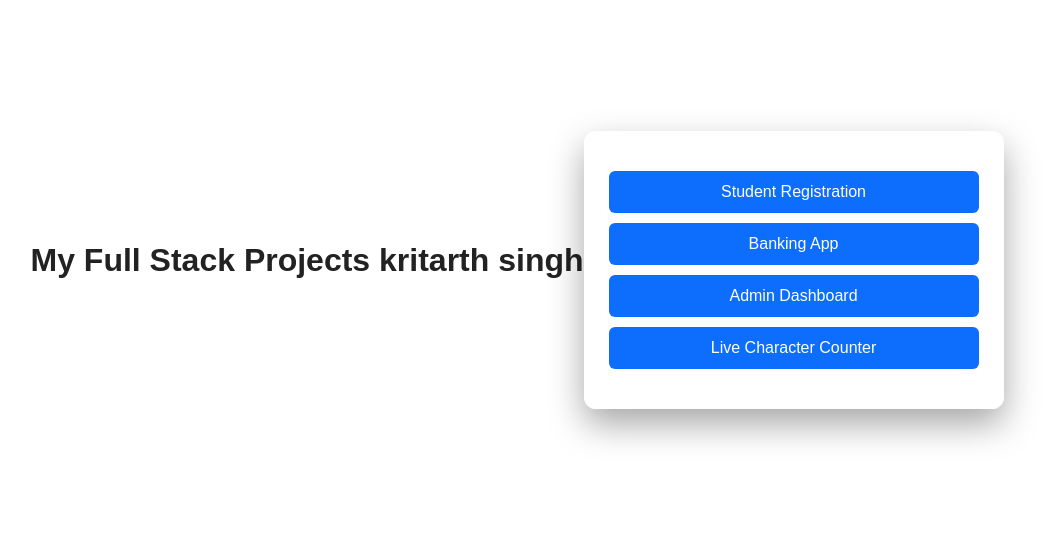
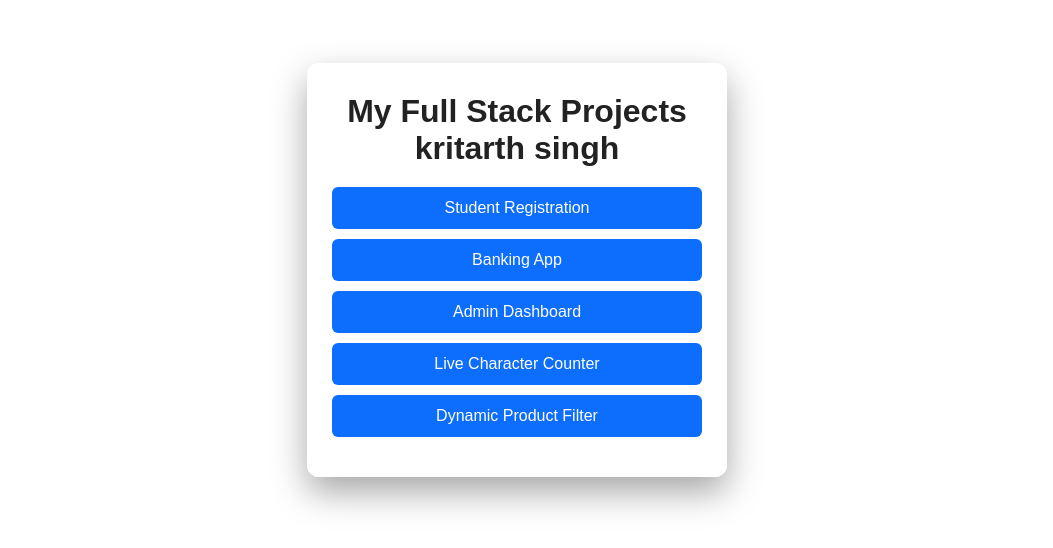
Before and after one commit to kritarthsingh07/Projects, a plain HTML site: page index.html in a window 1280 px wide. Shown: the part 130-678 px from the top of the page, without its empty margins (123-1176 px from the left). Drawn offline with Linux system fonts and the light colour scheme.

Commit message:
Update index.html

```diff
--- a/index.html
+++ b/index.html
@@ -6,14 +6,15 @@
     <link rel="stylesheet" href="style.css">
 </head>
 <body>
-
+<div class="container">
 <h1>My Full Stack Projects kritarth singh</h1>
 
-<div class="container">
+
     <a href="1.1 Student Registration Form/index.html" class="btn">Student Registration</a>
     <a href="1.2 banking app interface/index.html" class="btn">Banking App</a>
     <a href="1.3 Admin Dashboard/index.html" class="btn">Admin Dashboard</a>
     <a href="2.1 live character counter/index.html" class="btn">Live Character Counter</a>
+    <a href="2.2 Dynamic Product Filter/index.html" class="btn">Dynamic Product Filter</a>
 </div>
 
 </body>
```
